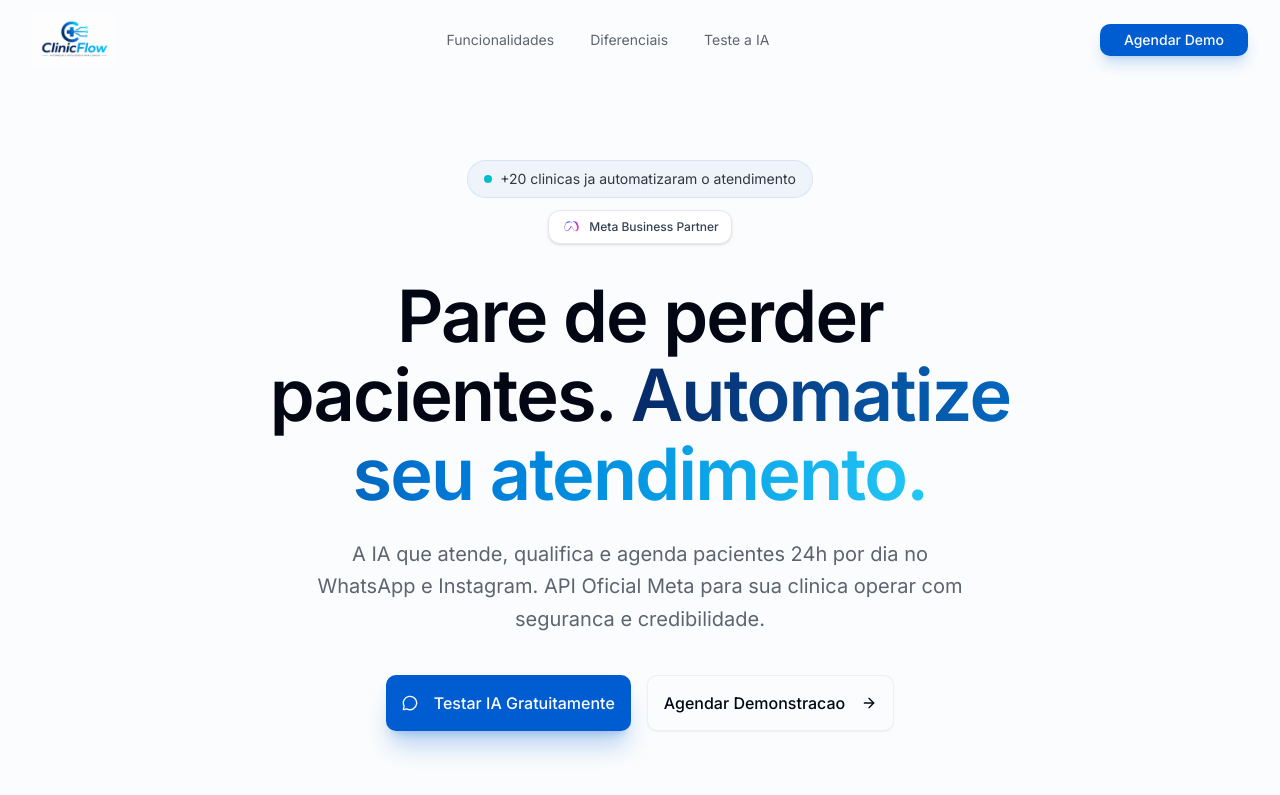
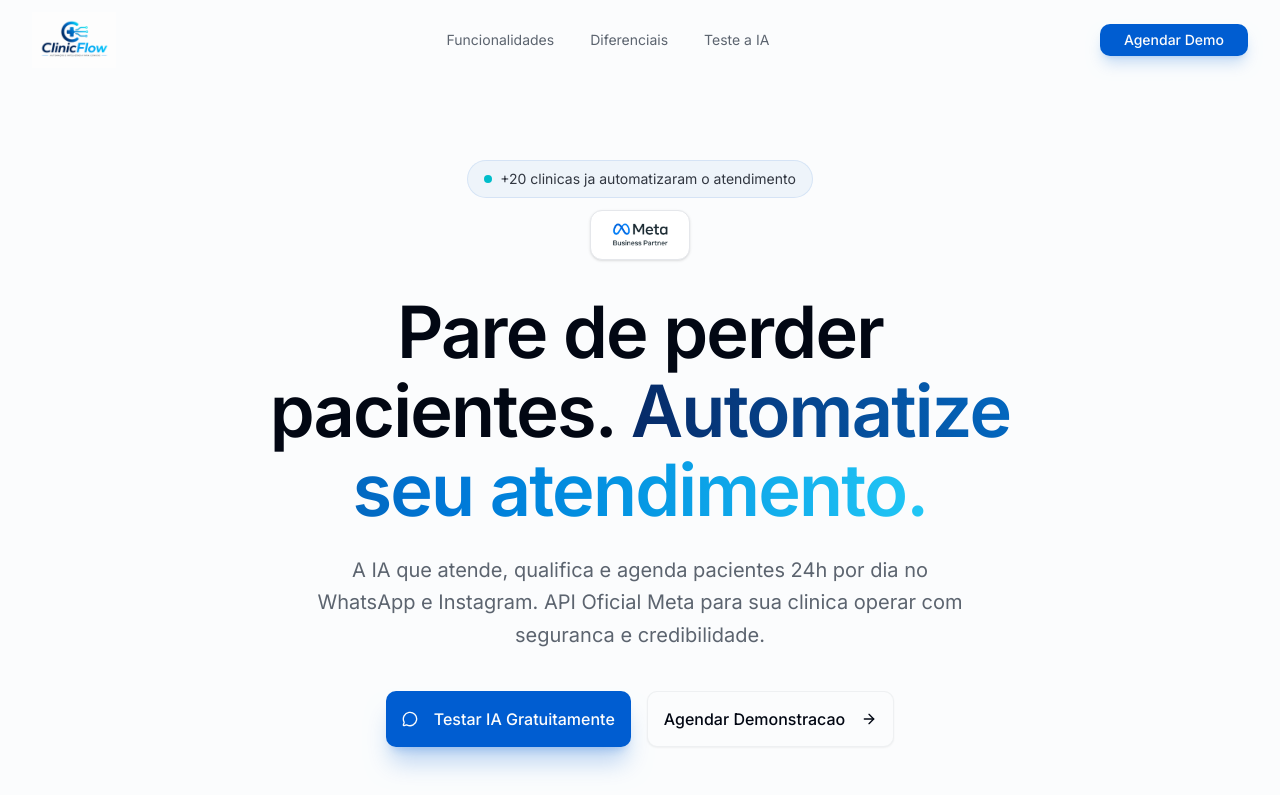
Before and after one commit to marcoacunha-aei/clinicflow-landing, a Next.js app: page / in a window 1280 px wide. Shown: the top 795 px of the page. Built offline with nearby package versions, Linux system fonts and the light colour scheme.

Commit message:
Update meta-badge.tsx

```diff
--- a/components/landing/meta-badge.tsx
+++ b/components/landing/meta-badge.tsx
@@ -1,24 +1,13 @@
 export function MetaBadge({ className = "" }: { className?: string }) {
   return (
-    <div className={`inline-flex items-center gap-2 px-3 py-1.5 bg-white rounded-lg border border-gray-200 shadow-sm ${className}`}>
-      <svg
-        viewBox="0 0 36 36"
-        className="h-5 w-5"
-        aria-hidden="true"
-      >
-        <defs>
-          <linearGradient id="meta-gradient" x1="0%" y1="0%" x2="100%" y2="100%">
-            <stop offset="0%" stopColor="#0081FB" />
-            <stop offset="50%" stopColor="#A033FF" />
-            <stop offset="100%" stopColor="#FF5C87" />
-          </linearGradient>
-        </defs>
-        <path
-          fill="url(#meta-gradient)"
-          d="M8.143 11.495c1.694-2.504 4.026-4.044 6.121-4.044 1.762 0 3.188.929 4.347 2.455l.553.734.553-.734c1.16-1.526 2.585-2.455 4.347-2.455 4.206 0 7.936 5.063 7.936 11.504 0 4.06-1.638 6.495-4.382 6.495-2.158 0-3.717-1.196-5.763-4.342l-1.362-2.123c-.34-.537-.667-1.092-.977-1.642l-.352-.606-.352.606c-.31.55-.637 1.105-.977 1.642l-1.362 2.123c-2.046 3.146-3.605 4.342-5.763 4.342-2.744 0-4.382-2.435-4.382-6.495 0-6.441 3.73-11.504 7.936-11.504 1.063 0 2.063.404 2.982 1.148l-.565.823c-.758-.57-1.553-.87-2.417-.87-1.766 0-3.773 1.355-5.265 3.559-1.315 1.943-2.09 4.355-2.09 6.844 0 3.333 1.213 5.394 3.169 5.394 1.692 0 2.969-.936 4.822-3.792l1.362-2.123c.384-.6.751-1.215 1.1-1.834l.447-.804.447.804c.349.62.716 1.234 1.1 1.834l1.362 2.123c1.853 2.856 3.13 3.792 4.822 3.792 1.956 0 3.169-2.061 3.169-5.394 0-2.489-.775-4.901-2.09-6.844-1.492-2.204-3.499-3.559-5.265-3.559-.864 0-1.659.3-2.417.87l-.565-.823c.919-.744 1.919-1.148 2.982-1.148z"
-        />
-      </svg>
-      <span className="text-xs font-medium text-gray-700">Meta Business Partner</span>
+    <div
+      className={`inline-flex items-center justify-center rounded-lg border border-gray-200 bg-white px-4 py-2 shadow-sm ${className}`}
+    >
+      <img
+        src="/meta-business-partner.png"
+        alt="Meta Business Partner"
+        className="h-8 w-auto"
+      />
     </div>
   )
 }
```
